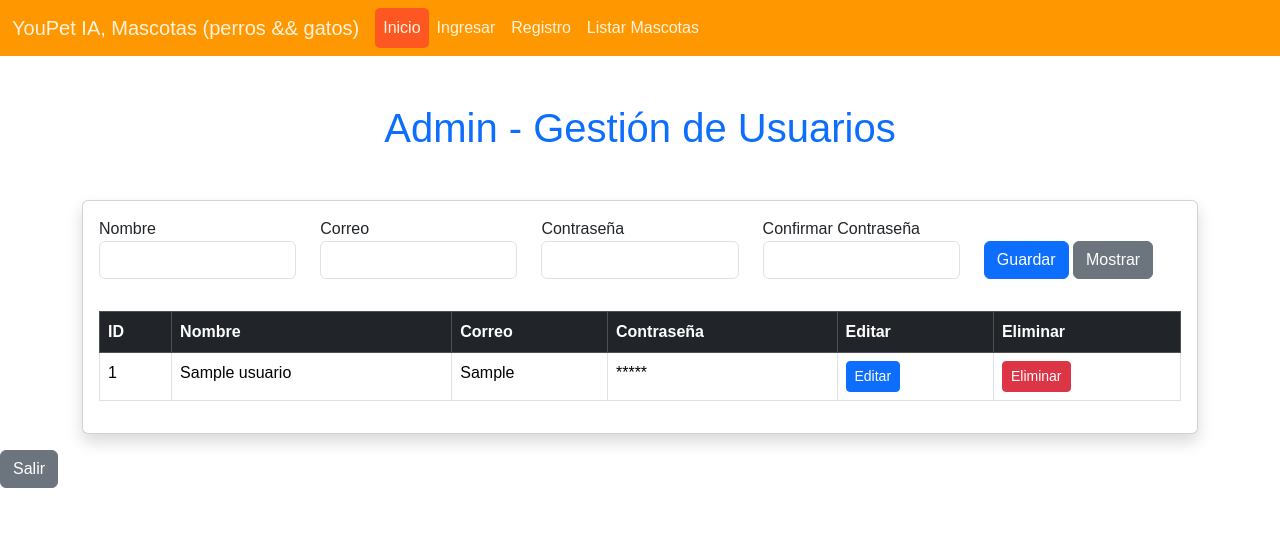
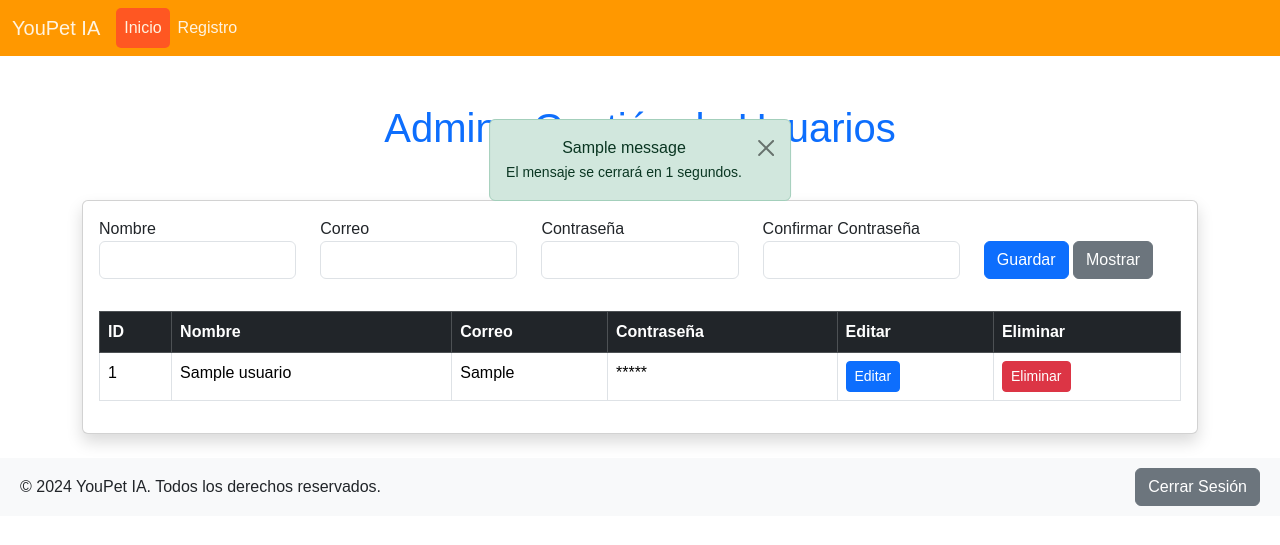
Before and after one commit to nickson151/loginYouPet, a Flask app: page /admin in a window 1280 px wide. Shown: the top 545 px of the page. Run offline with Flask 3, Linux system fonts and the light colour scheme; tables that the repository leaves empty or names only in its code hold one stand-in row (values such as "Sample post"); one stand-in notice (Sample message) is shown; parts of the project's set-up code (start-up, migrations or seed data) failed here and were passed over; some libraries are stand-ins or nearby versions.

Commit message:
navegacion, chatbot, funciones

```diff
--- a/app.py
+++ b/app.py
@@ -1,4 +1,5 @@
-#install mysql-connector-python==8.0.29
+#pip3 install Flask pyswip
+#pip3 install pyswip
 #pip3 install Flask
 #pip3 install Flask-MySQLdb
 #pip3 install MySQL
@@ -15,7 +16,7 @@ from werkzeug.security import generate_password_hash  # Importar para hacer hash
 #activar entorno virtual:  .\activate
 from MySQLdb import IntegrityError  # Importar la excepción
 #llamado archivo
-from flask import Flask, url_for
+from flask import Flask, flash, url_for, jsonify
 #render template:  llama carpeta de funciones
 import mysql.connector
 #redirect: llamados
@@ -23,10 +24,22 @@ import mysql.connector
 from flask import  render_template, redirect, request, Response, session
 # llamada a la BD
 from flask_mysqldb import MySQL, MySQLdb
+#llamada a la libreria de pyswip
+from pyswip import Prolog
 
 #llamar a carpeta funcion Template
 # BD login, name:entrada
 app = Flask(__name__, template_folder='template')
+
+# Establece el directorio donde está instalado SWI-Prolog
+os.environ['SWI_HOME_DIR'] = r'C:\Program Files\swipl'
+os.environ['PATH'] += r';C:\Program Files\swipl\bin'
+
+try:
+    prolog = Prolog()
+    print("Prolog inicializado correctamente.")
+except Exception as e:
+    print(f"Error al inicializar Prolog: {e}")
 
 app.config['MYSQL_HOST']='localhost'
 app.config['MYSQL_USER']='root'
@@ -107,11 +120,16 @@ def editar_usuario(id):
 #---- eliminar usuario
 @app.route('/eliminar/<int:id>', methods=["POST"])
 def eliminar_usuario(id):
-    cur = mysql.connection.cursor()
-    cur.execute("DELETE FROM usuarios WHERE id = %s", (id,))
-    mysql.connection.commit()
-    cur.close()
+    try:
+        cur = mysql.connection.cursor()
+        cur.execute("DELETE FROM usuarios WHERE id = %s", (id,))
+        mysql.connection.commit()
+    except MySQLdb.Error as e:
+        app.logger.error(f"Error eliminando usuario: {str(e)}")
+    finally:
+        cur.close()
     return redirect('/admin')
+
 
 #------ editar mascota
 @app.route('/editar-mascota/<int:id>', methods=["GET", "POST"])
@@ -182,6 +200,7 @@ def login():
                     session['logueado'] = True
                     session['id'] = account['id']
                     session['id_rol'] = account['id_rol']
+                    session['usuario'] = _correo  # Establece el usuario en la sesión
 
                     # Redirigir según el rol del usuario
                     if session['id_rol'] == 1:
@@ -213,6 +232,18 @@ def login():
         else:
             # No se encontró ninguna cuenta con ese correo
             return render_template('index.html', mensaje="Usuario o contraseña incorrectos")
+
+# Logout endpoint
+@app.route('/logout')
+def logout():
+    # Elimina la sesión del usuario
+    session.pop('usuario', None)
+    session.clear()
+
+    # Mensaje emergente (popup) de éxito con
+    flash('Has cerrado sesión exitosamente.', 'success')
+    #re dirije al index
+    return redirect(url_for('home'))
 
 #registro
 @app.route('/registro')
@@ -281,6 +312,18 @@ def listar_mascotas():
     return render_template("listar_mascotas.html", mascotas=mascotas)
 
 #---------------
+#Consulta del chatbot
+@app.route('/consulta-chatbot', methods=['POST'])
+def consulta_chatbot():
+    data = request.get_json()
+    pregunta = data.get('pregunta', '')
+
+    # Consultar Prolog
+    respuesta = list(prolog.query(f'responder_pregunta("{pregunta}", Respuesta)'))
+    if respuesta:
+        return jsonify({'respuesta': respuesta[0]['Respuesta']})
+    else:
+        return jsonify({'respuesta': 'No puedo responder a esta pregunta.'})
 
 
 #---------------
--- a/template/admin.html
+++ b/template/admin.html
@@ -74,9 +74,9 @@
         </div>
     </div>
 </div>
-
+<br>
+{% include 'footer.html' %}
 <!-- Link para salir -->
-<a href="/" class="btn btn-secondary mt-3">Salir</a>
 
 <script>
 function mostrarUsuarios() {
--- a/template/cabecera.html
+++ b/template/cabecera.html
@@ -40,36 +40,126 @@
             background-color: #FF9800;
             color: white;
         }
+        /* Estilo adicional para deshabilitar correctamente el botón */
+        .disabled-button {
+            pointer-events: none;
+            opacity: 0.65;
+        }
     </style>
 </head>
 <body>
+    <div class="container mt-4">
+        {% with messages = get_flashed_messages(with_categories=True) %}
+            {% if messages %}
+                <div id="autoCloseAlert" class="alert alert-{{ messages[0][0] }} alert-dismissible fade show text-center" role="alert" style="position: absolute; top: 20%; left: 50%; transform: translate(-50%, -50%); z-index: 1050;">
+                    {{ messages[0][1] }}
+                    <br><small>El mensaje se cerrará en <span id="countdown">7</span> segundos.</small>
+                    <button type="button" class="btn-close" data-bs-dismiss="alert" aria-label="Close"></button>
+                </div>
+            {% endif %}
+        {% endwith %}
+    </div>
+    <!-- Navbar -->
     <nav class="navbar navbar-expand-lg navbar-dark fixed-top">
         <div class="container-fluid">
-        <a class="navbar-brand" href="#">YouPet IA, Mascotas (perros && gatos)</a>
+            {% if session['id_rol'] == 1 %}
+            <!-- Administrador -->
+            <a class="navbar-brand" href="#">YouPet IA, Administrador (perros && gatos)</a>
+            {% elif session['id_rol'] == 2 %}
+            <!-- Usuario estándar -->
+            <a class="navbar-brand" href="#">YouPet IA, Usuario (perros && gatos)</a>
+            {% elif session['id_rol'] == 3 %}
+            <!-- Usuario premium -->
+            <a class="navbar-brand" href="#">YouPet IA, Premium (perros && gatos)</a>
+            {% else %}
+            <!-- Si no ha iniciado sesión -->
+            <a class="navbar-brand" href="#">YouPet IA</a>
+            {% endif %}
+
             <button class="navbar-toggler" type="button" data-bs-toggle="collapse" data-bs-target="#navbarText" aria-controls="navbarText" aria-expanded="false" aria-label="Toggle navigation">
                 <span class="navbar-toggler-icon"></span>
             </button>
             <div class="collapse navbar-collapse" id="navbarText">
                 <ul class="navbar-nav me-auto mb-2 mb-lg-0">
                     <li class="nav-item">
-                    <a class="nav-link active" aria-current="page" href="">Inicio</a>
+                        <a class="nav-link active" href="javascript:void(0);" onclick="redirectToHome()">Inicio</a>
                     </li>
-                <li class="nav-item">
-                    <a class="nav-link" href="/">Ingresar</a>
-                </li>
+
+                    <!-- Si no hay sesión activa, mostrar botón de registro -->
+                    {% if not session.get('usuario') %}
                         <li class="nav-item">
                             <a class="nav-link" href="/registro">Registro</a>
                         </li>
+                    {% else %}
+                        <!-- Si hay sesión activa, deshabilitar el botón de registro -->
+                        <li class="nav-item">
+                            <a class="nav-link disabled-button" href="#" aria-disabled="true">Registro</a>
+                        </li>
+                    {% endif %}
+
+                    {% if session.get('id_rol') in [1, 3] %}
+                    <!-- Solo mostrar "Listar Mascotas" para roles Administrador y Premium -->
                     <li class="nav-item">
                         <a class="nav-link" href="/listar_mascotas">Listar Mascotas</a>
                     </li>
+                    {% endif %}
                 </ul>
-            <span class="navbar-text">
-                <!-- Espacio para otros elementos si es necesario -->
-            </span>
+
             </div>
         </div>
     </nav>
+    <script>
+        // Inicializamos el contador en 7 segundos
+        let countdownElement = document.getElementById('countdown');
+        let secondsLeft = 7;
+
+        // Función que actualiza el contador cada segundo
+        const countdownInterval = setInterval(function() {
+            secondsLeft--;
+            if (secondsLeft >= 0) {
+                countdownElement.textContent = secondsLeft;
+            }
+
+            // Cuando el contador llega a 0, cerrar el mensaje y detener el intervalo
+            if (secondsLeft === 0) {
+                var alertElement = document.getElementById('autoCloseAlert');
+                if (alertElement) {
+                    var alert = new bootstrap.Alert(alertElement);
+                    alert.close();
+                }
+                clearInterval(countdownInterval); // Detener el temporizador
+            }
+        }, 1000); // 1000 ms = 1 segundo
+
+        // También cerramos el mensaje automáticamente después de 7 segundos
+        setTimeout(function() {
+            var alertElement = document.getElementById('autoCloseAlert');
+            if (alertElement) {
+                var alert = new bootstrap.Alert(alertElement);
+                alert.close();
+            }
+        }, 7000); // 7000 ms = 7 segundos
+
+        function confirmReload() {
+            if (confirm("¿Quieres recargar la página? Se perderán los datos no guardados.")) {
+                location.reload();
+            }
+        }
+
+    </script>
+    <script src="chatbot.js"></script>
+    <script src="https://cdn.jsdelivr.net/npm/bootstrap@5.3.3/dist/js/bootstrap.bundle.min.js"></script>
+    <style>
+        .alert {
+            position: absolute;
+            top: 20%;
+            left: 50%;
+            transform: translate(-50%, -50%);
+            z-index: 1050;
+            transition: opacity 0.5s ease-out;
+        }
+    </style>
+
 
 </body>
 </html>
--- /dev/null
+++ b/template/chatbot.js
@@ -0,0 +1,58 @@
+// chatbot.js
+
+// Función para enviar mensajes al servidor
+function sendMessage() {
+    const userInput = document.getElementById('userInput').value;
+    if (userInput.trim() !== '') {
+        // Agrega el mensaje del usuario al chatbot
+        document.getElementById('chatbotBody').innerHTML += `<div class="chat-message">Tú: ${userInput}</div>`;
+
+        // Enviar la pregunta al servidor
+        fetch('/consulta-chatbot', {
+            method: 'POST',
+            headers: {
+                'Content-Type': 'application/json'
+            },
+            body: JSON.stringify({ pregunta: userInput })
+        })
+        .then(response => response.json())
+        .then(data => {
+            document.getElementById('chatbotBody').innerHTML += `<div class="chat-message">${data.respuesta}</div>`;
+        });
+
+        document.getElementById('userInput').value = ''; // Limpiar campo de entrada
+    }
+}
+
+// Función para manejar la selección de opciones
+function seleccionarOpcion(animal) {
+    const subOpcionesDiv = document.getElementById('subOpciones');
+    const mainOptionsDiv = document.getElementById('mainOptions');
+
+    mainOptionsDiv.style.display = 'none'; // Ocultar opciones principales
+    subOpcionesDiv.style.display = 'grid'; // Mostrar subopciones
+
+    let opcionesHTML = '';
+
+    if (animal === 'gato') {
+        opcionesHTML = `
+            <div class="chatbot-option" onclick="mostrarResultado('Gato enfermo')">Está enfermo</div>
+            <div class="chatbot-option" onclick="mostrarResultado('Gato sano')">Está sano</div>
+        `;
+    } else if (animal === 'perro') {
+        opcionesHTML = `
+            <div class="chatbot-option" onclick="mostrarResultado('Perro enfermo')">Está enfermo</div>
+            <div class="chatbot-option" onclick="mostrarResultado('Perro sano')">Está sano</div>
+        `;
+    }
+
+    subOpcionesDiv.innerHTML = opcionesHTML;
+}
+
+// Función para mostrar el resultado en el chatbot
+function mostrarResultado(resultado) {
+    const chatbotBody = document.getElementById('chatbotBody');
+    chatbotBody.innerHTML += `<div class="chat-message">${resultado}</div>`;
+    document.getElementById('subOpciones').style.display = 'none'; // Ocultar subopciones después de seleccionar
+    document.getElementById('mainOptions').style.display = 'grid'; // Mostrar opciones principales nuevamente
+}
--- /dev/null
+++ b/template/footer.html
@@ -0,0 +1,10 @@
+<footer class="bg-light text-center text-lg-start" style="display: flex; justify-content: space-between; align-items: center; padding: 10px 20px;">
+    <div style="text-align: left;">
+        <!-- Contenido a la izquierda -->
+        <p class="mb-0">&copy; 2024 YouPet IA. Todos los derechos reservados.</p>
+    </div>
+    <div style="text-align: right;">
+        <!-- Botón "Cerrar Sesión" con mejor separación -->
+        <a href="{{ url_for('logout') }}" class="btn btn-secondary" style="margin-left: 20px;">Cerrar Sesión</a>
+    </div>
+</footer>
--- a/template/listar_mascotas.html
+++ b/template/listar_mascotas.html
@@ -37,6 +37,6 @@
         </div>
     </div>
 </div>
-
+<br>
 <!-- Link para salir -->
-<a href="/" class="btn btn-secondary mt-3">Salir</a>
+{% include 'footer.html' %}
```
Also changed, not shown: template/index.html (+8 -1 lines), template/premium.html (+11 -3 lines), template/registro.html (+8 -0 lines), template/usuario.html (+7 -4 lines), 3 other files. Lines whose indentation alone changed are shown as unchanged.
